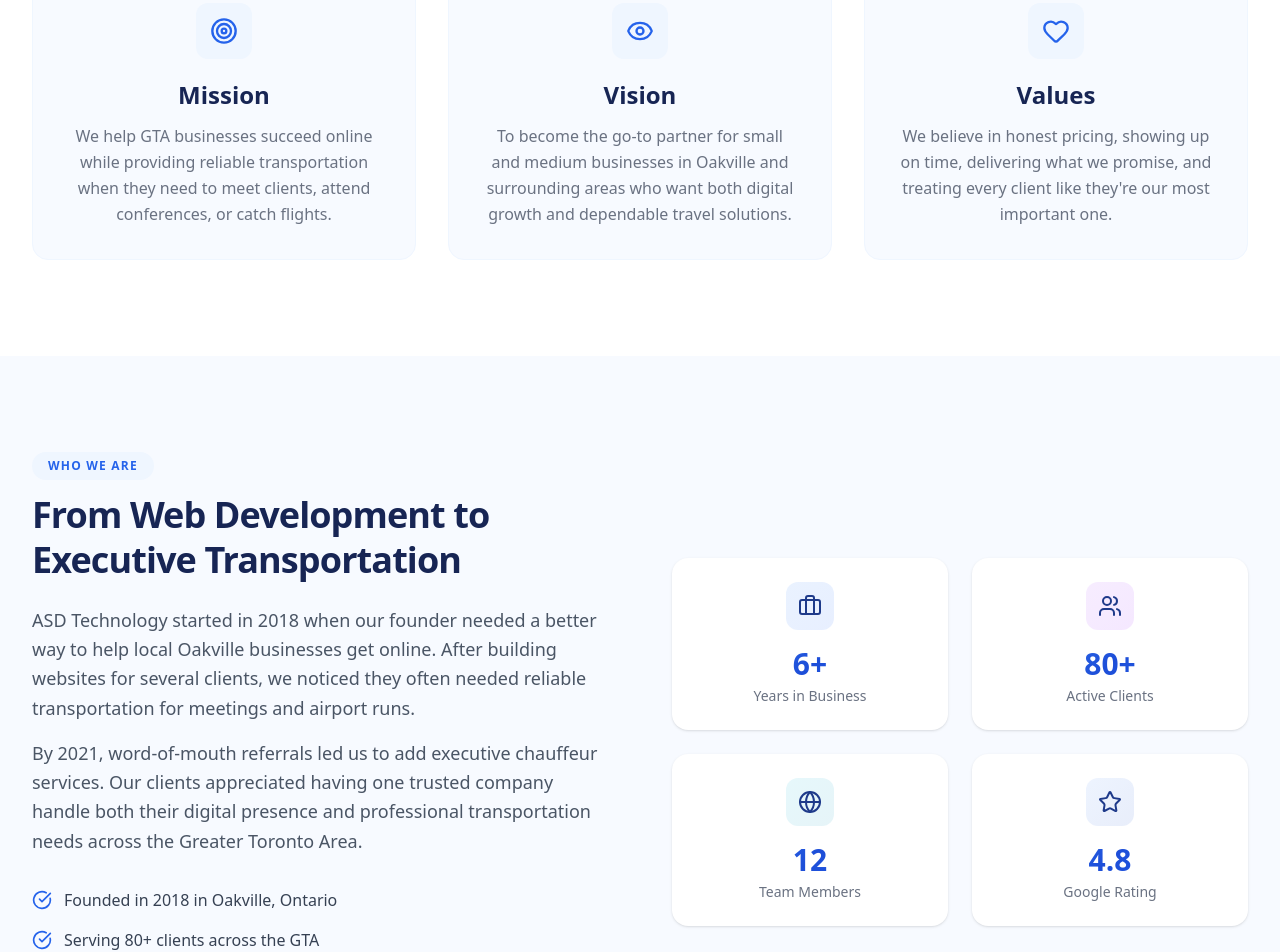
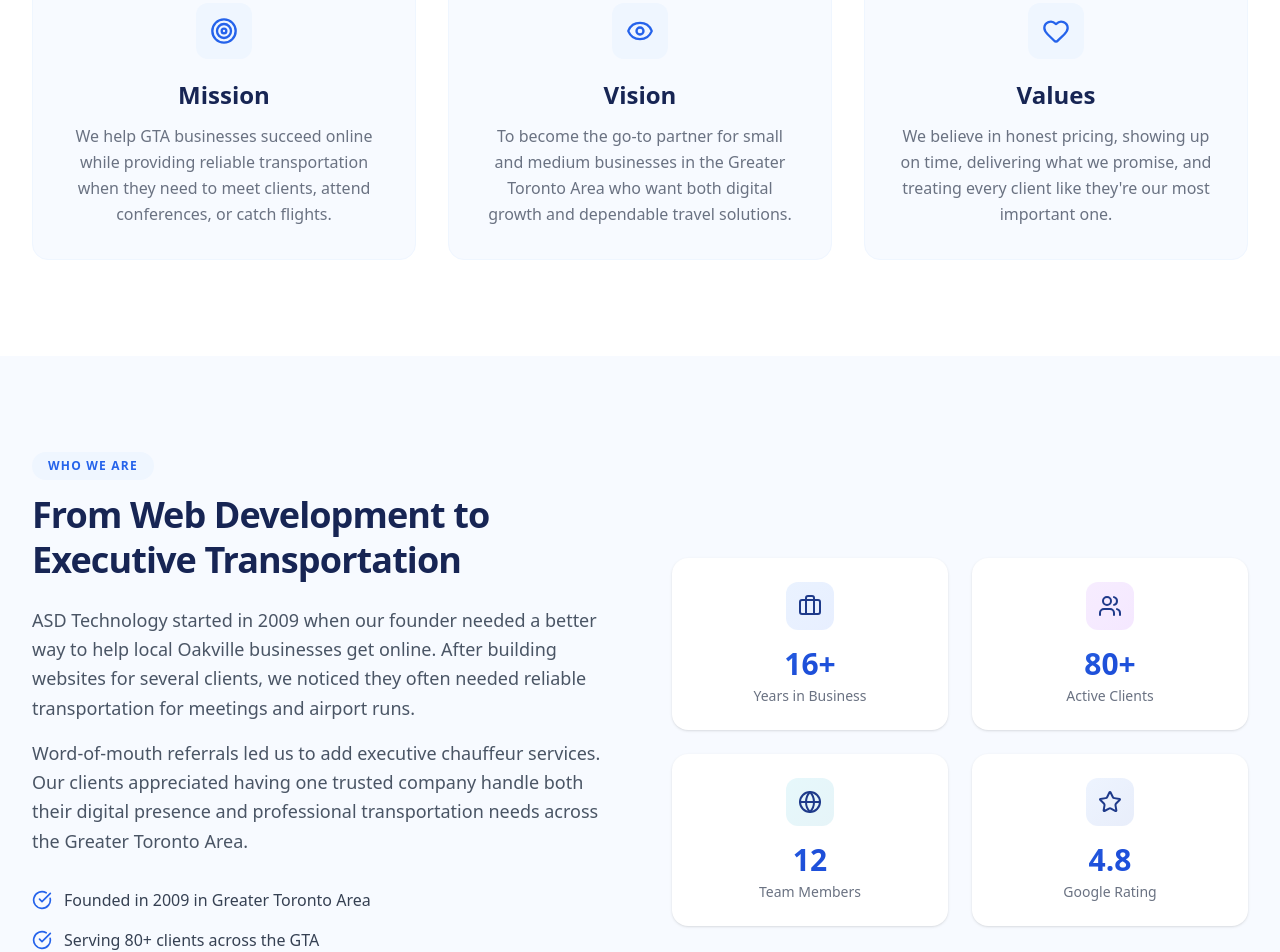
Before and after one commit to Hammax23/asdTechnology, a Next.js app: page /about in a window 1280 px wide. Shown: the part 620-1572 px from the top of the page. Built offline with nearby package versions, Linux system fonts and the light colour scheme.

Commit message:
changing

```diff
--- a/src/app/about/page.tsx
+++ b/src/app/about/page.tsx
@@ -24,7 +24,7 @@
 
 const values = [
   { icon: Target, title: "Mission", description: "We help GTA businesses succeed online while providing reliable transportation when they need to meet clients, attend conferences, or catch flights." },
-  { icon: Eye, title: "Vision", description: "To become the go-to partner for small and medium businesses in Oakville and surrounding areas who want both digital growth and dependable travel solutions." },
+  { icon: Eye, title: "Vision", description: "To become the go-to partner for small and medium businesses in the Greater Toronto Area who want both digital growth and dependable travel solutions." },
   { icon: Heart, title: "Values", description: "We believe in honest pricing, showing up on time, delivering what we promise, and treating every client like they're our most important one." },
 ];
 
@@ -76,13 +76,13 @@
                 From Web Development to Executive Transportation
               </h2>
               <p className="mt-6 text-gray-600 text-lg leading-relaxed">
-                ASD Technology started in 2018 when our founder needed a better
+                ASD Technology started in 2009 when our founder needed a better
                 way to help local Oakville businesses get online. After building
                 websites for several clients, we noticed they often needed reliable
                 transportation for meetings and airport runs.
               </p>
               <p className="mt-4 text-gray-600 text-lg leading-relaxed">
-                By 2021, word-of-mouth referrals led us to add executive chauffeur
+                Word-of-mouth referrals led us to add executive chauffeur
                 services. Our clients appreciated having one trusted company handle
                 both their digital presence and professional transportation needs
                 across the Greater Toronto Area.
@@ -90,7 +90,7 @@
 
               <div className="mt-8 space-y-4">
                 {[
-                  "Founded in 2018 in Oakville, Ontario",
+                  "Founded in 2009 in Greater Toronto Area",
                   "Serving 80+ clients across the GTA",
                   "Same-day response for urgent requests",
                   "4.8/5 average rating on Google Reviews",
@@ -106,7 +106,7 @@
             {/* Stats Grid */}
             <div className="grid grid-cols-2 gap-4 sm:gap-6">
               {[
-                { icon: Briefcase, value: "6+", label: "Years in Business", color: "from-blue-500/10 to-blue-600/10" },
+                { icon: Briefcase, value: "16+", label: "Years in Business", color: "from-blue-500/10 to-blue-600/10" },
                 { icon: Users, value: "80+", label: "Active Clients", color: "from-purple-500/10 to-purple-600/10" },
                 { icon: Globe, value: "12", label: "Team Members", color: "from-cyan-500/10 to-cyan-600/10" },
                 { icon: Star, value: "4.8", label: "Google Rating", color: "from-gold-400/10 to-gold-600/10" },
--- a/src/components/ContactForm.tsx
+++ b/src/components/ContactForm.tsx
@@ -316,7 +316,7 @@
                 <option value="ui-ux">UI/UX Design for Web</option>
                 <option value="seo">SEO Services</option>
                 <option value="digital-marketing">Digital Marketing</option>
-                <option value="it-consulting">IT Consulting</option>
+                <option value="ai">AI</option>
                 <option value="cloud">Cloud Solutions</option>
                 <option value="cybersecurity">Cybersecurity</option>
                 <option value="tech-support">Technical Support</option>
--- a/src/components/QuoteForm.tsx
+++ b/src/components/QuoteForm.tsx
@@ -187,7 +187,7 @@
                 <option value="ui-ux">UI/UX Design for Web</option>
                 <option value="seo">SEO Services</option>
                 <option value="digital-marketing">Digital Marketing</option>
-                <option value="it-consulting">IT Consulting</option>
+                <option value="ai">AI</option>
                 <option value="cloud">Cloud Solutions</option>
                 <option value="cybersecurity">Cybersecurity</option>
                 <option value="tech-support">Technical Support</option>
```
